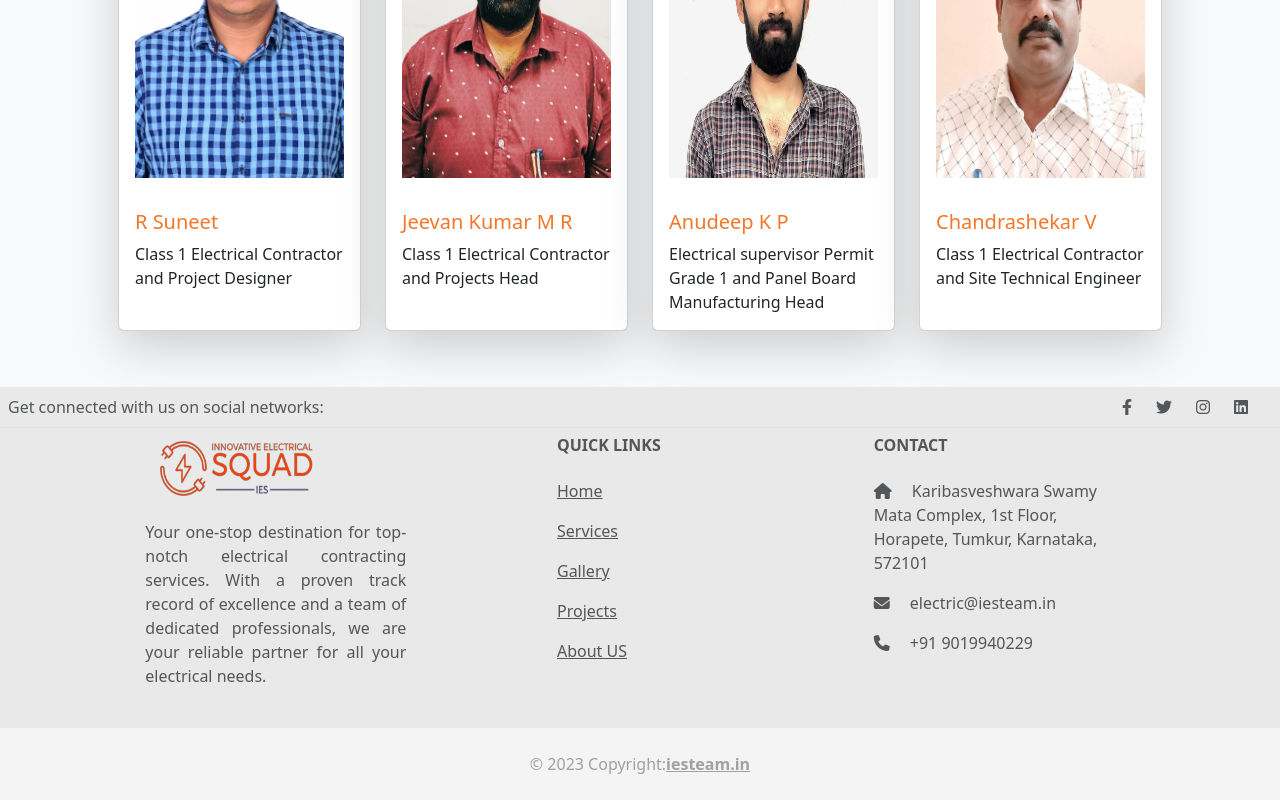
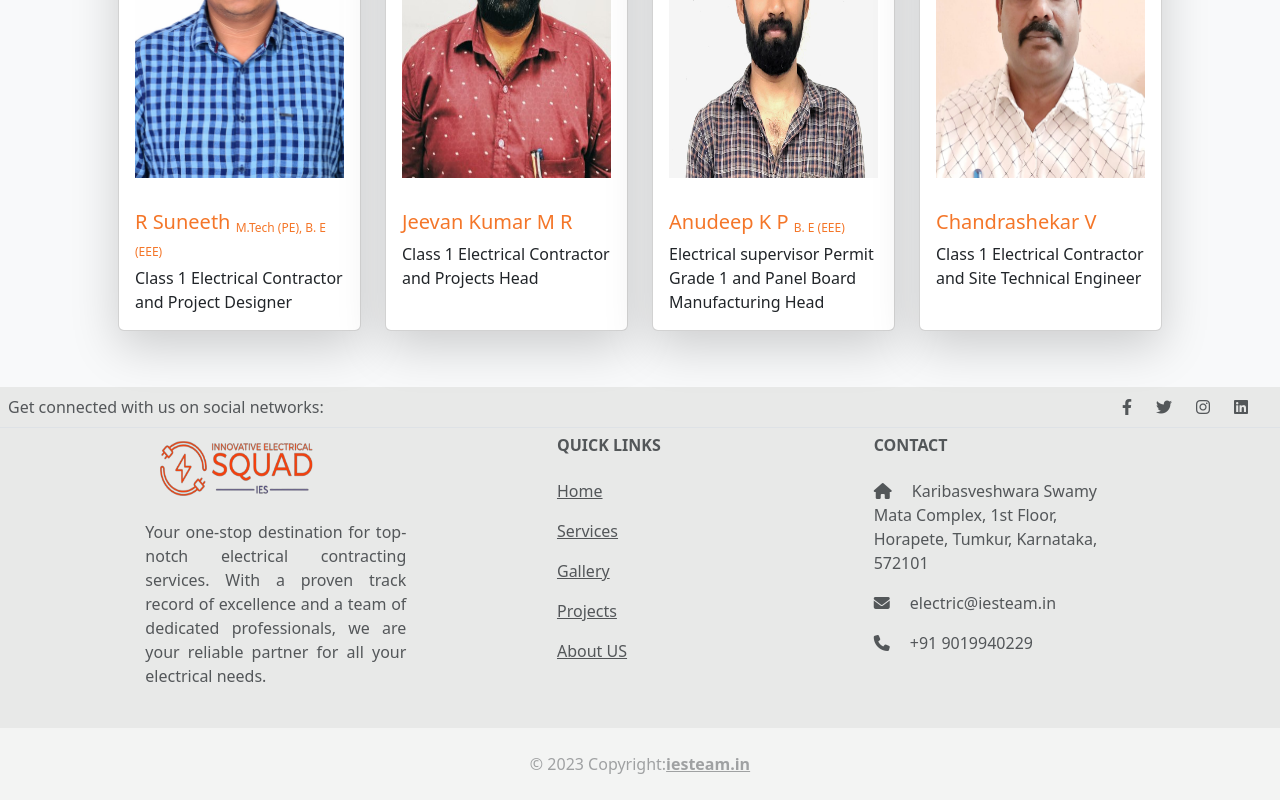
Before and after one commit to nikhil-bk/project_innovative, a React (Create React App) app: page /about-us in a window 1280 px wide. Shown: the part 1233-2033 px from the top of the page. Built offline with nearby package versions, Linux system fonts and the light colour scheme; what export-to-csv would draw is missing.

Commit message:
Added education in ou_team section

```diff
--- a/src/pages/AboutUs.js
+++ b/src/pages/AboutUs.js
@@ -98,7 +98,7 @@ const AboutUs = () => {
                         <div className="card h-100 shadow-lg" style={{ width: "auto" }}>
                             <img src={Suneeth} className="card-img-top d-flex justify-content-center p-3" alt="Suneeth" style={{ height: "350px" }} />
                             <div class="card-body">
-                                <h5 className="card-title"><span className="col_1">R Suneet</span></h5>
+                                <h5 className="card-title"><span className="col_1">R Suneeth <sub style={{ fontSize: '12px' }}>M.Tech (PE), B. E (EEE)</sub></span></h5>
                                 <p className='p-0 m-0'>Class 1 Electrical Contractor and Project Designer</p>
                             </div>
                             {/* <ul class="list-group list-group-flush">
@@ -130,7 +130,8 @@ const AboutUs = () => {
                         <div className="card h-100 shadow-lg" style={{ width: "auto" }} >
                             <img src={Anudeep} className="card-img-top p-3" alt="Anudeep" style={{ height: "350px" }} />
                             <div class="card-body">
-                                <h5 className="card-title"><span className="col_1">Anudeep K P</span></h5>
+                                <h5 className="card-title"><span className="col_1">Anudeep K P  <sub style={{ fontSize: '12px' }}> B. E (EEE)
+                                </sub></span></h5>
                                 <p className='p-0 m-0'>Electrical supervisor Permit Grade 1 and Panel Board Manufacturing Head</p>
                             </div>
                             {/* <ul class="list-group list-group-flush">
```
